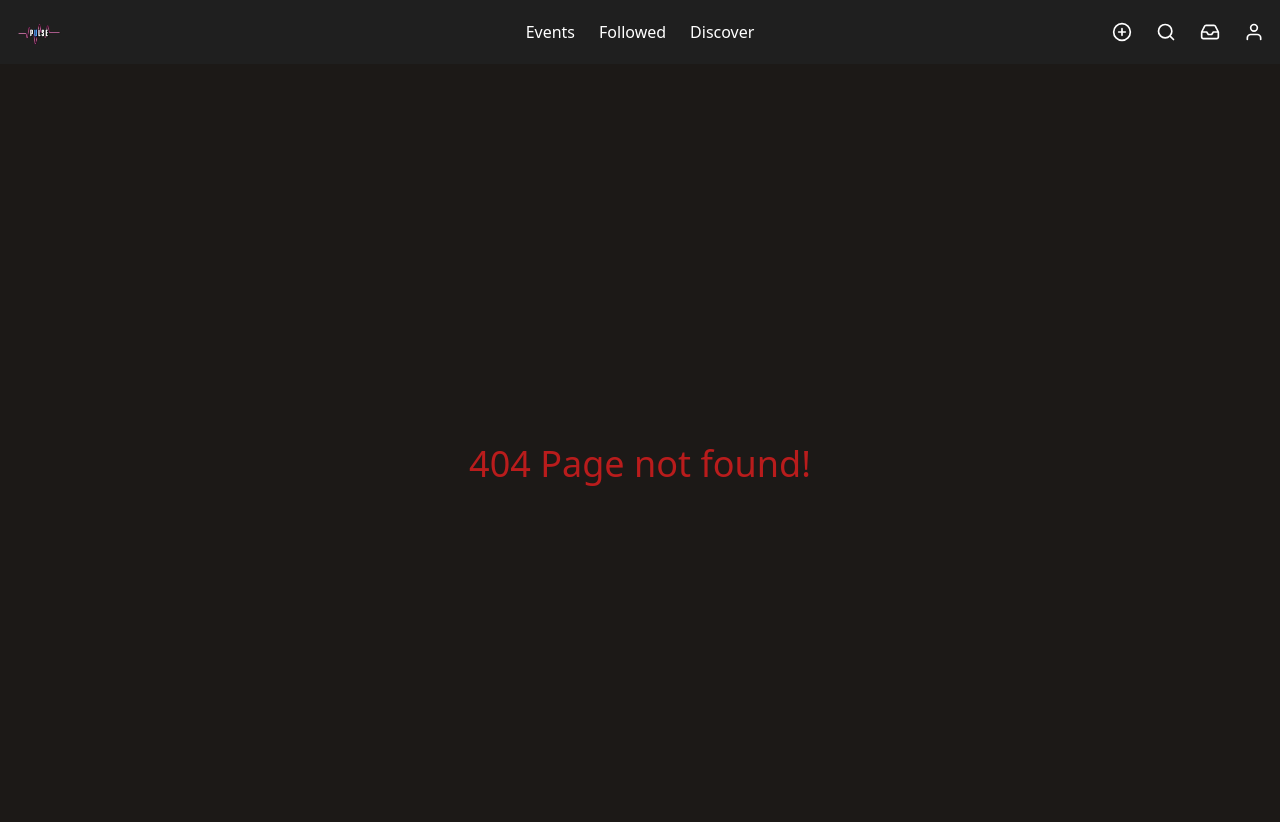
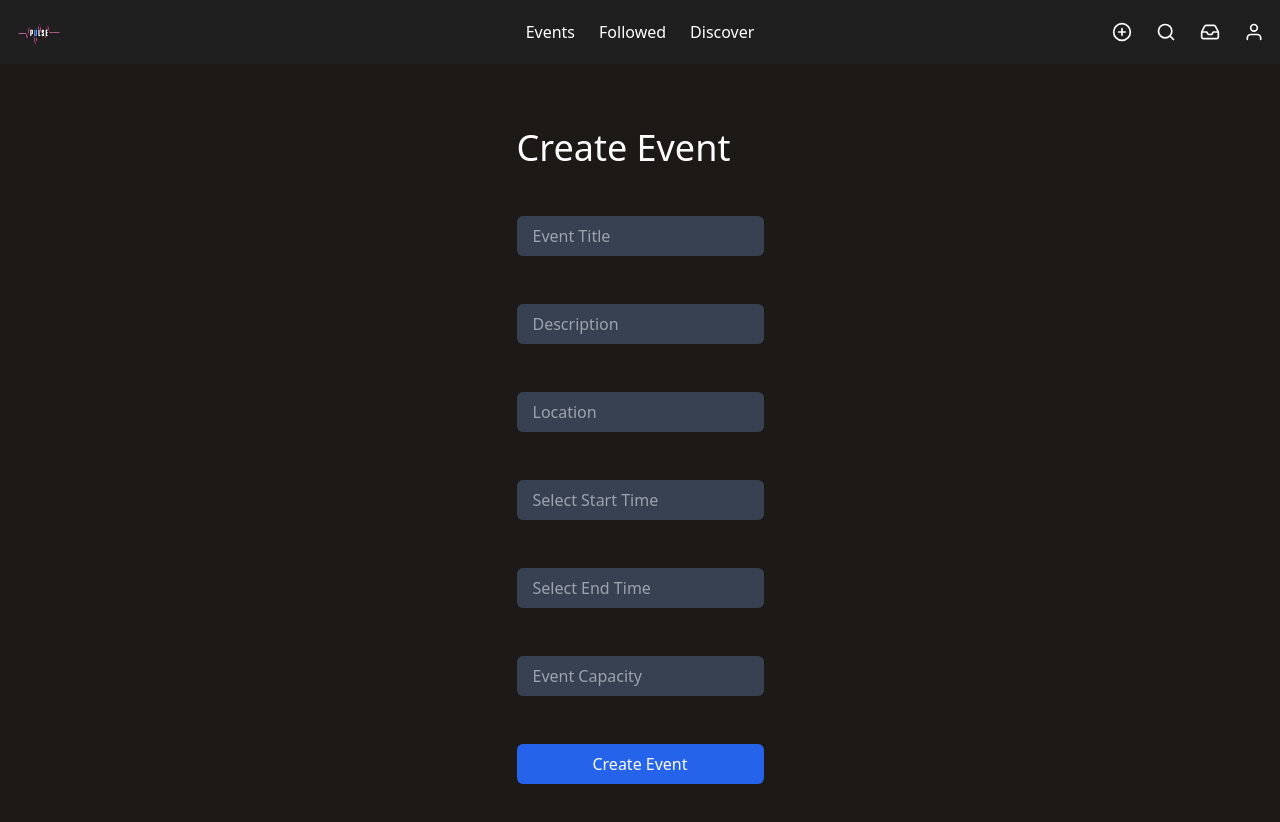
Before and after one commit to hpitta26/club-event-hub, a React (Vite) app in the folder frontend/: page /create-event in a window 1280 px wide. Before the commit this address had no page. Shown: the top 822 px of the page. Built offline with nearby package versions, Linux system fonts and the light colour scheme.

Commit message:
Fixed issue where dates that weren't today couldnt be selected, and changed route name in Layout.jsx

```diff
--- a/frontend/src/Layout.jsx
+++ b/frontend/src/Layout.jsx
@@ -22,7 +22,7 @@ function App() {
                 <Route path="/register" element={<Register />} />
                 <Route path="/*" element={<NotFound />} />
                 <Route path="/home" element={<Home />} />
-                <Route path="/create" element={<CreateEvent />} />
+                <Route path="/create-event" element={<CreateEvent />} />
                 <Route path="/verify/:token" element={<VerifyEmail />} />
             </Routes>
         </Router>
--- a/frontend/src/pages/CreateEvent.jsx
+++ b/frontend/src/pages/CreateEvent.jsx
@@ -2,7 +2,7 @@ import backend from "../components/backend.jsx";
 import { useState } from 'react';
 import DatePicker from "react-datepicker";
 import "react-datepicker/dist/react-datepicker.css";
-import {format} from "date-fns";
+import { format } from "date-fns";
 
 //when the Club page that stores the button to create events is made, i would like to have the club automatically
 // input as a parameter for the function below when the user clicks the button so that it can be easily posted to the backend
@@ -12,13 +12,13 @@ function CreateEvent(/*inputClub*/) {
         club: 1, //placeholder so that posting to the backend can be tested with a pk, we likely will transition to inputClub down the line
         title: '',
         description: '',
-        start_time: '',
-        end_time: '',
+        start_time: null,
+        end_time: null,
         location: '',
         capacity: '',
     });
 
-    const[errors,setErrors]=useState({})
+    const [errors, setErrors] = useState({})
 
     const handleSubmit = (e) => {
         e.preventDefault();
@@ -37,7 +37,7 @@ function CreateEvent(/*inputClub*/) {
     };
 
     //Currently the only form validation relates to leaving the fields empty, we can expand this when needed
-    const validateForm = (data)=>{
+    const validateForm = (data) => {
         const errors = {};
         if (!data.title.trim()){
             errors.title = 'Cannot Leave Title Blank';
@@ -63,10 +63,16 @@ function CreateEvent(/*inputClub*/) {
 
         return errors;
     }
-    const handleChange = (e) =>{
+
+    const handleChange = (e) => {
         e.preventDefault();
         setFormData(prev=>({...prev,[e.target.name]:e.target.value}));
     }
+
+    const filterTime = (time) => {
+        const hours = time.getHours();
+        return hours >= 8 && hours <= 22;
+    };
 
     return (
         <section className='min-h-screen bg-stone-900 flex justify-center items-center'>
@@ -113,8 +119,8 @@ return (
                         onChange={(date) => setFormData(prev => ({ ...prev, start_time: date }))}
                         showTimeSelect
                         dateFormat="yyyy-MM-dd HH:mm:ss"
-                    minTime={new Date().setHours(8, 0, 0)}
-                    maxTime={new Date().setHours(22, 0, 0)}
+                        minDate={new Date()}
+                        filterTime={filterTime}
                         timeIntervals={15}
                         className='bg-gray-700 focus:outline-none text-white rounded-md ps-4 py-2 w-full max-w-md'
                         wrapperClassName="w-full"
@@ -128,8 +134,9 @@ return (
                         onChange={(date) => setFormData(prev => ({ ...prev, end_time: date }))}
                         showTimeSelect
                         dateFormat="yyyy-MM-dd HH:mm:ss"
-                    minTime={new Date().setHours(8,0,0)}
-                    maxTime={new Date().setHours(22,0,0)}
+                        minDate={formData.start_time}
+                        maxDate={formData.start_time}
+                        filterTime={filterTime}
                         timeIntervals={15}
                         className='bg-gray-700 focus:outline-none text-white rounded-md ps-4 py-2 w-full max-w-md'
                         wrapperClassName="w-full"
```
Lines whose indentation alone changed are shown as unchanged.
